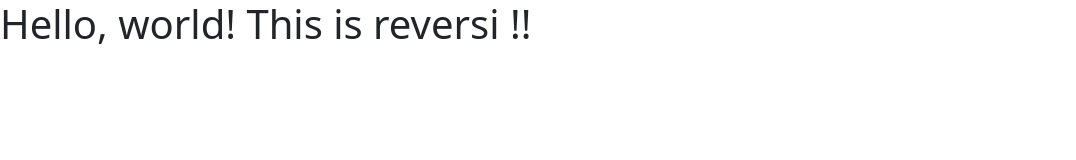
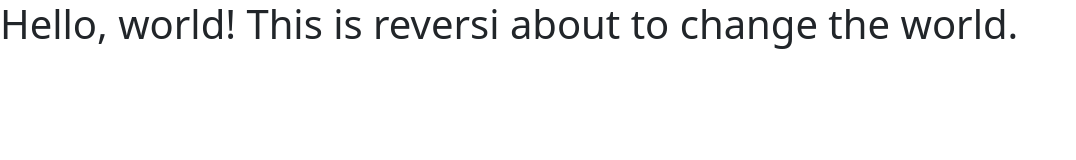
Before and after one commit to jean-hahn/reversi-jhahn, a website: page public/index.html in a window 1280 px wide. Shown: the whole page, without its empty margins (0-1076 px from the left). Drawn offline with nearby package versions, Linux system fonts and the light colour scheme.

Commit message:
H1 update

```diff
--- a/public/index.html
+++ b/public/index.html
@@ -8,10 +8,10 @@
     <!-- Bootstrap CSS -->
     <link href="https://cdn.jsdelivr.net/npm/bootstrap@5.1.3/dist/css/bootstrap.min.css" rel="stylesheet" integrity="sha384-1BmE4kWBq78iYhFldvKuhfTAU6auU8tT94WrHftjDbrCEXSU1oBoqyl2QvZ6jIW3" crossorigin="anonymous">
 
-    <title>Hello, world! </title>
+    <title>Hello, world! This is reversi about to change the world.</title>
   </head>
   <body>
-    <h1>Hello, world! This is reversi !!</h1>
+    <h1>Hello, world! This is reversi about to change the world.</h1>
 
     <!-- Optional JavaScript; choose one of the two! -->
 
```
